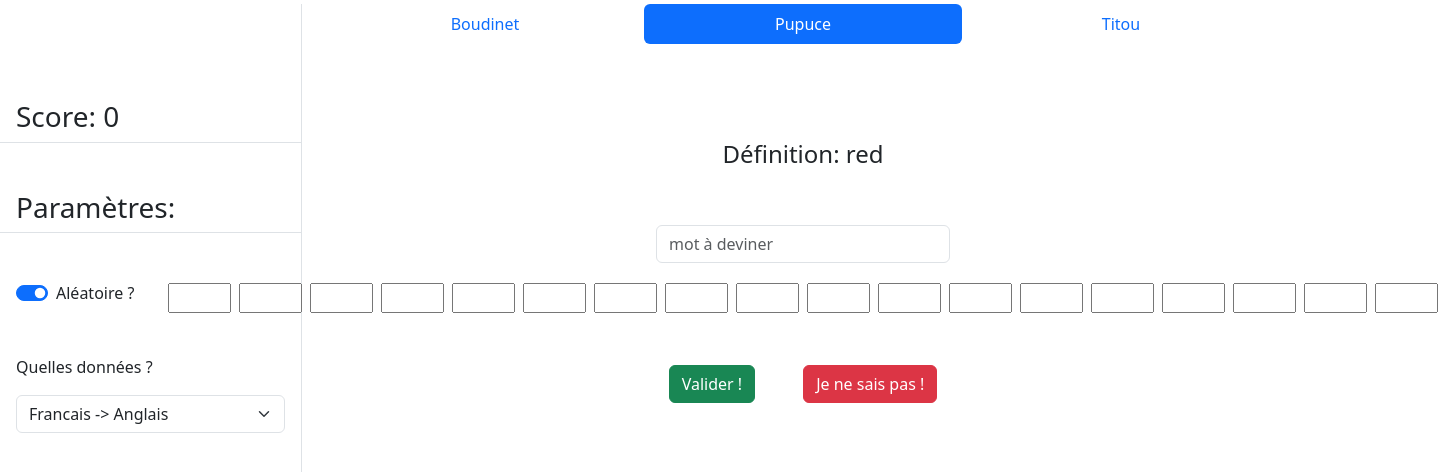
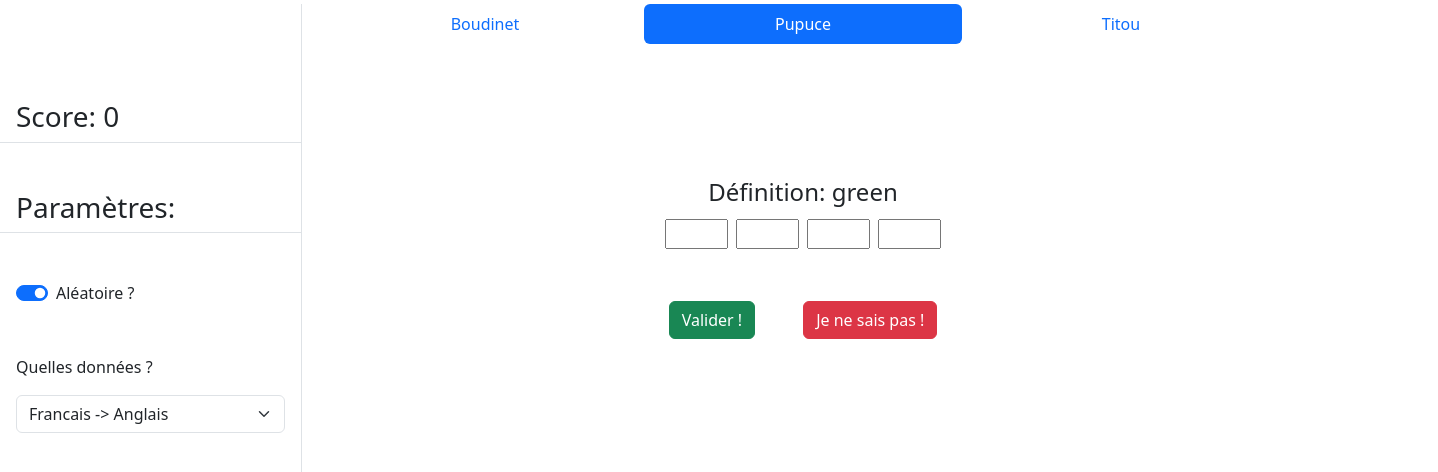
Before and after one commit to eprevost3/learnVocab, a React (Vite) app: page / in a window 1280 px wide. Shown: the top 472 px of the page, 1438 px wide, since content can reach past the window. Built offline with nearby package versions, Linux system fonts and the light colour scheme.

Commit message:
amélioration du système d'entrée, ajout de notification de réussite

```diff
--- a/src/components/Guess.tsx
+++ b/src/components/Guess.tsx
@@ -3,9 +3,9 @@ import Col from 'react-bootstrap/Col';
 import Container from 'react-bootstrap/Container'
 import Button from 'react-bootstrap/Button'
 import Alert from 'react-bootstrap/Alert';
-import Form from 'react-bootstrap/Form';
+import Fade from 'react-bootstrap/Fade'
 import {
-    useState, useEffect, useRef, ReactNode, KeyboardEvent, ChangeEvent
+    useState, useRef, ReactNode, KeyboardEvent, useEffect
 } from 'react'
 import { useSelector, useDispatch, shallowEqual } from 'react-redux'
 import { incrementScore } from '../redux_logic/store.js'
@@ -20,7 +20,7 @@ interface DataType {
     }
 }
 
-const fetchData = () : DataType => {
+const fetchData = (): DataType => {
     // collect the json files containing all data
     const data:  DataType = {'ang-fra': angFra,'esp-fra': espFra,'fra-ang': fraAng,}
     console.log("data", data);
@@ -54,27 +54,22 @@ function getWord(
 }
 
 interface validateGuessProps{
-    'guess': string,
+    'guess': string[],
     'answer': string,
     'dispatcher': Function,
-    'updater': Function, // if the word is correctly guessed, reset the guess to ''
     'setShowAnswer': Function, // if the word is guess correctly, then we
         // need to clear the help pop-up
 }
 
 function validateGuess (
-    { guess, answer, dispatcher, updater, setShowAnswer }: validateGuessProps
+    { guess, answer, dispatcher, setShowAnswer }: validateGuessProps
 ): void{
-    console.log("hello", setShowAnswer);
-
     // check that the word the user entered corresponds to the answer
-    if (guess === answer){
+    if (guess.join('') === answer){
         // stop displaying the answer
         setShowAnswer(false)
 
         dispatcher(incrementScore())
-        updater('')
-
     }else{
         console.error("wrong")
         console.log("guess:", guess, "answer", answer)
@@ -98,44 +93,15 @@ function WordToGuess({wordAndDefinition}: WordToGuessProps){
     )
 }
 
-interface InputProps{
-    'onKeyDown': (evt: KeyboardEvent) => void,
-    'formValue': string,
-    'handleInputChange': (event: ChangeEvent<HTMLInputElement>) => void,
-}
-
-function Input({onKeyDown, formValue, handleInputChange}: InputProps): ReactNode{
-    // outputs the input bar where the user type his guess
-    return(
-        <Row className='mt-5'>
-        <Col/>
-        <Col>
-            <Form onKeyDown={onKeyDown}>
-                <Form.Group className="mb-3">
-                    <Form.Control
-                    placeholder="mot à deviner"
-                    value={formValue}
-                    onChange={handleInputChange}
-                />
-                </Form.Group>
-            </Form>
-        </Col>
-        <Col/>
-    </Row>
-    )
-}
-
-
 interface PropsButtonValidateGuess{
-    'formValue': string,
+    'formValue': string[],
     'wordAndDefinition': {[key: string]: string},
     'dispatcher': Function,
-    'setFormValue': Function,
     'setShowAnswer': Function,
 }
 
 function ButtonValidateGuess({
-    formValue, wordAndDefinition, dispatcher, setFormValue, setShowAnswer
+    formValue, wordAndDefinition, dispatcher, setShowAnswer
 }: PropsButtonValidateGuess): ReactNode {
     // button used to validate the guess of the user
 
@@ -147,7 +113,6 @@ function ButtonValidateGuess({
                 'guess': formValue,
                 'answer': wordAndDefinition.definition,
                 'dispatcher': dispatcher,
-                'updater': setFormValue,
                 'setShowAnswer': setShowAnswer,
             })}
         >
@@ -181,16 +146,15 @@ function ShowAnswer(
 
 
 interface PropsButtons{
-    'formValue': string,
+    'formValue': string[],
     'wordAndDefinition': {[key: string]: string},
     'dispatcher': Function,
-    'setFormValue': Function,
     'setShowAnswer': Function,
     'showAnswer': boolean,
 }
 
 function Buttons({
-    formValue, wordAndDefinition, dispatcher, setFormValue, showAnswer, setShowAnswer,
+    formValue, wordAndDefinition, dispatcher, showAnswer, setShowAnswer,
 }: PropsButtons): ReactNode{
     return(
         <>
@@ -201,7 +165,6 @@ function Buttons({
                         formValue={formValue}
                         wordAndDefinition={wordAndDefinition}
                         dispatcher={dispatcher}
-                        setFormValue={setFormValue}
                         setShowAnswer={setShowAnswer}
                     />
 
@@ -234,58 +197,106 @@ function Buttons({
 
 interface PropsInputWithHint{
     'nbLetters': number,
+    'updateGuess': Function,
 }
 
 // TODO:
 // gérer les espaces, gérer le nombre de lettres (ca marche plus à 19)
-// récupérer la valeur du mot
-function InputWithHint({nbLetters}: PropsInputWithHint): ReactNode{
+// mettre plus de mots, gérer si tout marche, mettre des espaces
+function InputWithHint({nbLetters, updateGuess}: PropsInputWithHint): ReactNode{
     // several inputs aggregated together. Each input can only contain one letter
     // this makes it easier to guess the word
+
+    // stupid hack: creating all the inputs, and hidding the useless ones...
+    // this is the only way to work otherwise we get issues every time we refresh
+    const nbInputs = 18
+
     const listRef: React.MutableRefObject<HTMLInputElement>[] =
-        Array(nbLetters).fill(null).map((elt) => useRef(elt))
+        Array(nbInputs).fill(null).map((elt) => useRef(elt))
+
 
     // the cell where we should type the letter
     let activeCell = 0
+    let word = updateGuess('', activeCell)
 
     const handleFocus = () => {listRef[activeCell].current.focus()}
     const handleChange = (evt: KeyboardEvent) => {
         if((evt.key === "Backspace") || (evt.key === "Delete")){
-            // case where we a deletion
+            // case where we a deletion and the cell was already filled with a
+            // value
+            if (word[activeCell]){
+                // leave the cursor in the box
+                word = updateGuess('', activeCell)
+            }else{
+                // move to the previous box
                 activeCell = Math.max(0, activeCell - 1)
+
                 // careful with the order of the focus
                 handleFocus()
+            }
         }else if((evt.key === ' ') || (evt.key === 'Enter')){
             // do nothing and erase what's in the cell
-            listRef[activeCell].current.value = ''
         }else{
+            word = updateGuess(evt.key, activeCell)
+            // when we come back in cells already filled, we need to overwrite
+            // the value. Seems it's not done by default
+            listRef[activeCell].current.value = evt.key
+
             // increment the counter and move to next cell
             activeCell = Math.min(activeCell + 1, nbLetters - 1)
             handleFocus()
         }
+    }
+    const getClassName = (idx: number): string => {
+        const className = (
+            idx < nbLetters ? 'fw-bold text-center m-1': 'fw-bold text-center d-none'
+        )
+        return className
     }
 
     return(
         <div className='d-flex justify-content-center'>
             {listRef.map(
                 (r, idx) => <input
-                    className='fw-bold text-center m-1'
+                    className={getClassName(idx)}
                     key={idx}
                     size={1}
                     ref={r}
                     maxLength={1}
                     onFocus={handleFocus}
                     onKeyUp={(evt) => handleChange(evt)}
+                    value=''
             />)
             }
         </div>
+    )
+}
+interface PropsMessage{
+    score: number,
+}
+function Message({score}: PropsMessage): ReactNode{
+    // display the message just for a certain amount of time
+    const [isVisible, setIsVisible] = useState(true)
+
+    useEffect(
+        () => {setIsVisible(true)},
+        [score]
+    )
+
+    setTimeout(() => setIsVisible(false), 1000)
+
+    return(
+        <Col className='d-flex justify-content-center'>
+            <Fade in={isVisible}>
+                <Button  variant="success">Bonne réponse !!</Button>
+            </Fade>
+        </Col>
     )
 }
 
 function Guess(): ReactNode {
     // display the word to guess, with the associated definition, provides a place
     // to answer and to submit
-
     const dispatcher = useDispatch()
 
     // do we want the words to be displayed in a random order or sequentially?
@@ -295,6 +306,7 @@ function Guess(): ReactNode {
         score: {value: number},
         user: {value: string},
     }
+
     const currState: [boolean, string, number, string] = useSelector(
         (state: StateType) => {return([
                 state.random.value,
@@ -307,70 +319,39 @@ function Guess(): ReactNode {
     )
     const [ randomStatus, dataset, score, user ] = currState
 
-    // the word to display
-    let [wordAndDefinition, setWord] = useState(
-        {'toGuess': '', 'definition': ''}
-    )
-    // what is being typed in the input bar
-    let [formValue, setFormValue] = useState('')
-
     // do we show the answer card?
     let [showAnswer, setShowAnswer] = useState(false)
 
-    // get the word to guess and its definition
-    useEffect(() => {
     const wordAndDef = getWord(user, randomStatus, dataset, score)
-        const word = {
+    const wordAndDefinition = {
         'toGuess': wordAndDef[0],
         'definition': wordAndDef[1],
     }
-        setWord(word)
-    // !! The dependency array ensures the effect runs only under certain conditions
-    // use this when there are some promises involved
-    }, currState)
 
-
-    const handleInputChange = (event: ChangeEvent<HTMLInputElement>) => {
-        setFormValue(event.target.value)
-    }
-
-    console.log(randomStatus, dataset, score, user )
-
-    // use the enter key to submit the word
-    const onKeyDown =(evt: KeyboardEvent) => {
-        if(evt.key === "Enter"){
-            // avoid refreshing the page
-            evt.preventDefault()
-
-            validateGuess({
-                'guess': formValue,
-                'answer': wordAndDefinition.definition,
-                'dispatcher': dispatcher,
-                'updater': setFormValue,
-                'setShowAnswer': setShowAnswer,
-            })}
-        else{}
+    let guess = Array(wordAndDefinition.definition.length).fill('')
+    const updateGuess = (letter: string, idx: number): string[] => {
+        // contains the current guess of the user
+        guess[idx] = letter
+        return(guess)
     }
 
     return(
         <Container fluid>
             <Row className='mt-5 '/>
 
+            <Message score={score}/>
+
             <WordToGuess wordAndDefinition={wordAndDefinition}/>
 
-            <Input
-                onKeyDown={onKeyDown}
-                formValue={formValue}
-                handleInputChange={handleInputChange}
+            <InputWithHint
+                nbLetters={guess.length}
+                updateGuess={updateGuess}
             />
 
-            <InputWithHint nbLetters={18}/>
-
             <Buttons
-                formValue={formValue}
+                formValue={guess}
                 wordAndDefinition={wordAndDefinition}
                 dispatcher={dispatcher}
-                setFormValue={setFormValue}
                 showAnswer={showAnswer}
                 setShowAnswer={setShowAnswer}
             />
```
Lines whose indentation alone changed are shown as unchanged.
